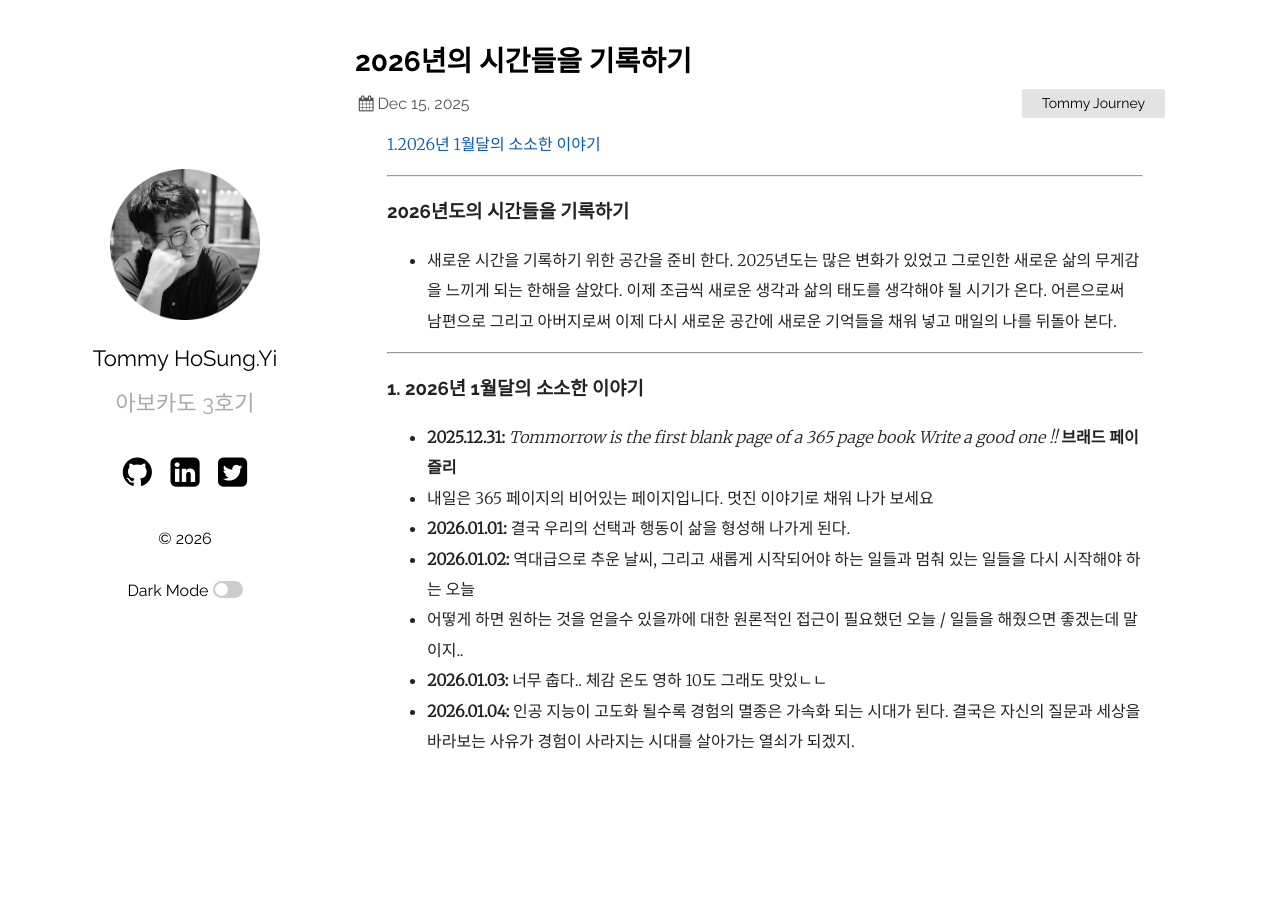
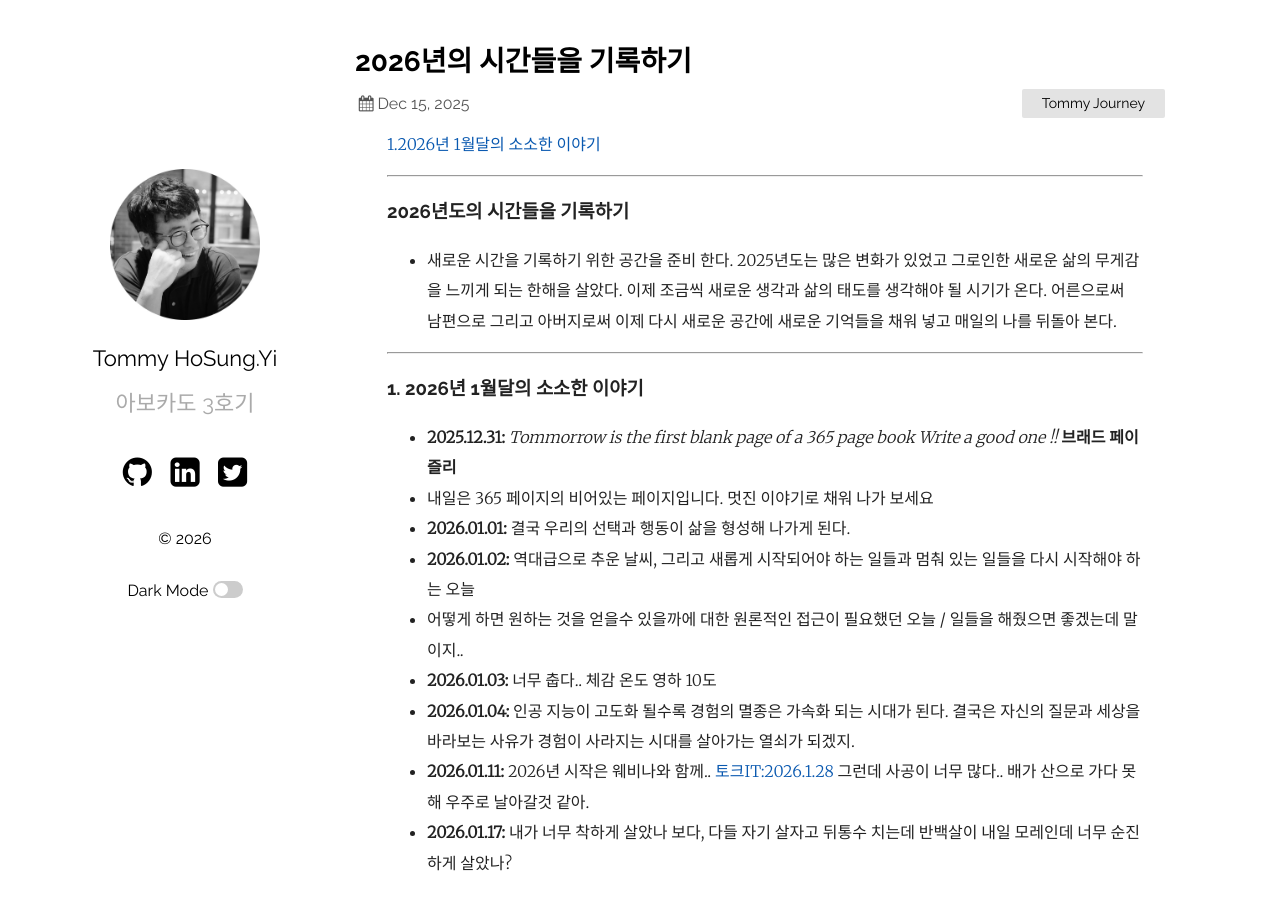
Before and after one commit to hslee77/hslee77.github.io, a Jekyll site: the page built from wiki/memo/2025-12-14-2026.md, in a window 1280 px wide and 923 px high. Shown: the top 910 px of the window. Built offline with Jekyll 4.4.1, drawn with Linux system fonts in a browser that asks for light colours.

Commit message:
20260117 update v1.0

```diff
--- a/wiki/memo/2025-12-14-2026.md
+++ b/wiki/memo/2025-12-14-2026.md
@@ -22,5 +22,7 @@ categories: [Tommy Journey]
 - **2026.01.01:** 결국 우리의 선택과 행동이 삶을 형성해 나가게 된다.
 - **2026.01.02:** 역대급으로 추운 날씨, 그리고 새롭게 시작되어야 하는 일들과 멈춰 있는 일들을 다시 시작해야 하는 오늘
 - 어떻게 하면 원하는 것을 얻을수 있을까에 대한 원론적인 접근이 필요했던 오늘 / 일들을 해줬으면 좋겠는데 말이지..
-- **2026.01.03:** 너무 춥다.. 체감 온도 영하 10도 그래도 맛있ㄴㄴ
+- **2026.01.03:** 너무 춥다.. 체감 온도 영하 10도
 - **2026.01.04:** 인공 지능이 고도화 될수록 경험의 멸종은 가속화 되는 시대가 된다. 결국은 자신의 질문과 세상을 바라보는 사유가 경험이 사라지는 시대를 살아가는 열쇠가 되겠지.
+- **2026.01.11:** 2026년 시작은 웨비나와 함께.. [토크IT:2026.1.28](https://talkit.tv/main/events/3630) 그런데 사공이 너무 많다.. 배가 산으로 가다 못해 우주로 날아갈것 같아.
+- **2026.01.17:** 내가 너무 착하게 살았나 보다, 다들 자기 살자고 뒤통수 치는데 반백살이 내일 모레인데 너무 순진하게 살았나?
```
Also changed, not shown: wiki/memo/2025-08-16-book.md (+1 -0 lines).
